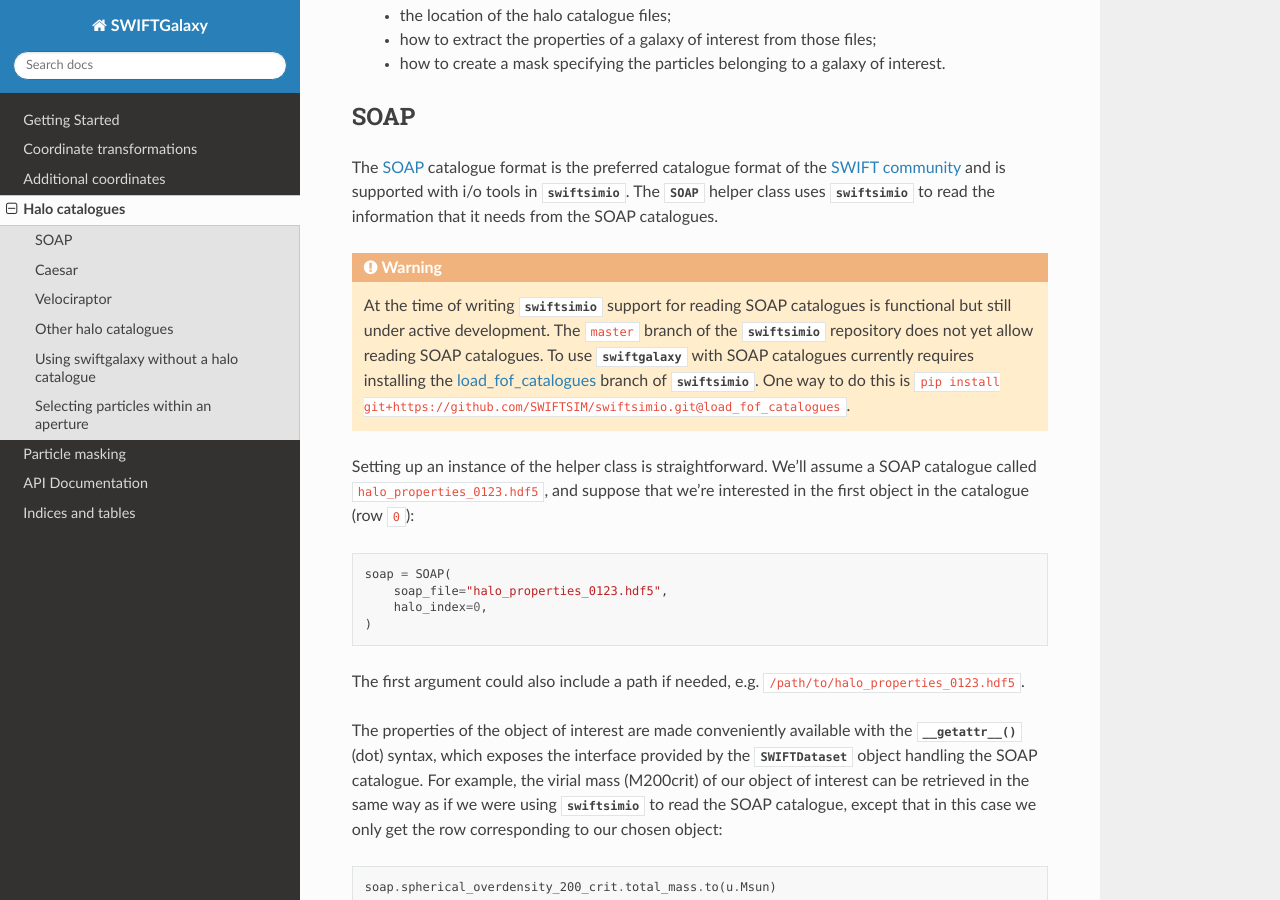
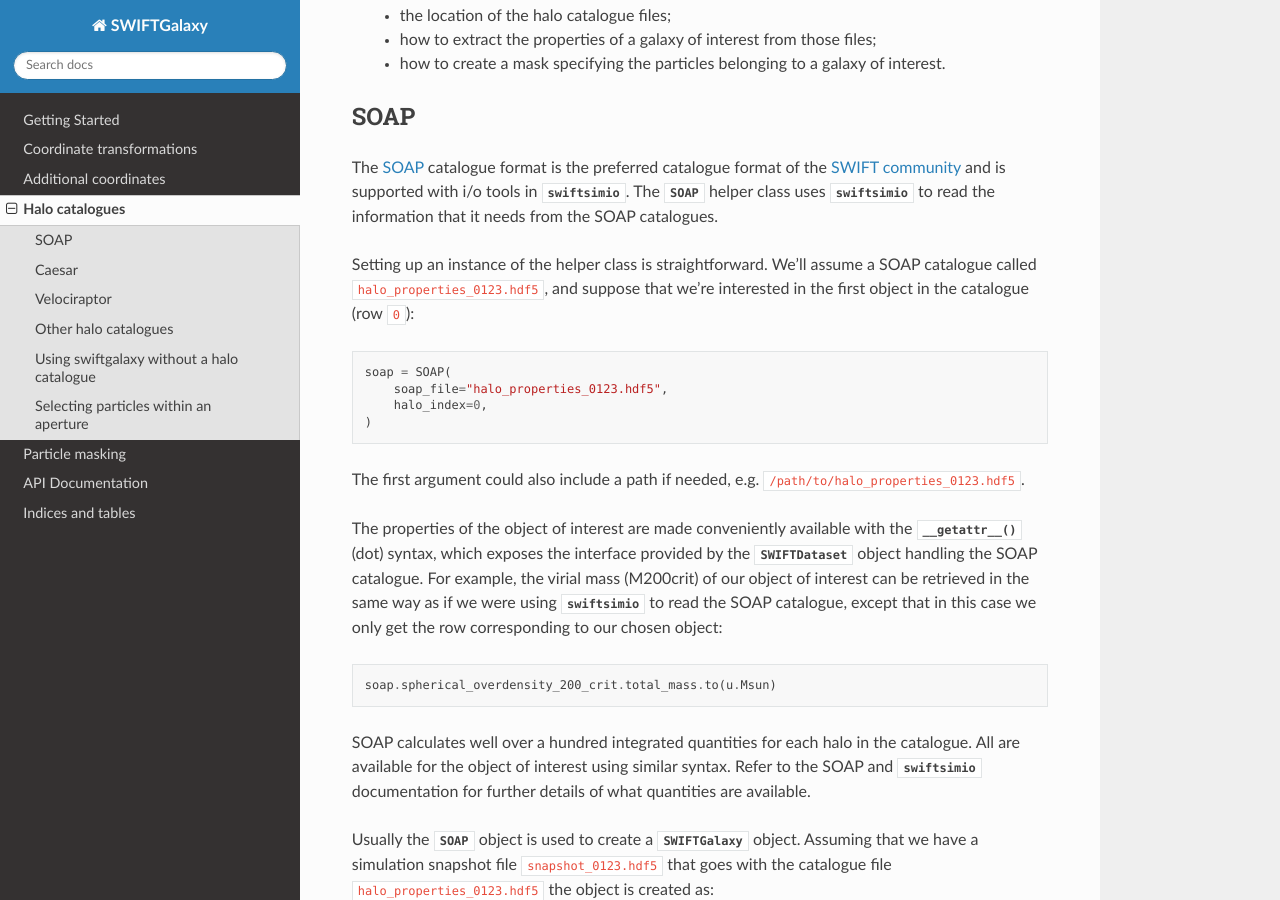
Before and after one commit to SWIFTSIM/swiftgalaxy, a Sphinx documentation site: the page built from docs/source/halo_catalogues/index.rst, in a window 1280 px wide and 900 px high, scrolled down 399 px. Built offline with Sphinx 7.4.7 and the Read the Docs theme 3.1.0, drawn with Linux system fonts in a browser that asks for light colours.

Commit message:
Remove warnings about dev branch of swiftsimio from docs.

```diff
--- a/README.rst
+++ b/README.rst
@@ -14,15 +14,10 @@ SWIFTGalaxy
 
 SWIFTGalaxy is a module that extends SWIFTSimIO_ tailored to analyses of particles belonging to individual simulated galaxies. It inherits from and extends the functionality of the ``SWIFTDataset``. It understands the content of halo catalogues (supported: `Velociraptor`_, `Caesar`_, `SOAP`_) and therefore which particles belong to a galaxy or other group of particles, and its integrated properties. The particles occupy a coordinate frame that is enforced to be consistent, such that particles loaded on-the-fly will match e.g. rotations and translations of particles already in memory. Intuitive masking of particle datasets is also enabled. Finally, some utilities to make working in cylindrical and spherical coordinate systems more convenient are also provided.
 
-.. warning::
-
-   In order to support use of SOAP halo catalogues this version (1.1.0) of SWIFTGalaxy depends on the `load_fof_catalogues`_ branch of SWIFTSimIO. This dependency will be automatically handled by ``pip``, but to use SOAP catalogues in SWIFTGalaxy you **must** install from github. One way to do this is ``pip install git+https://github.com/SWIFTSIM/swiftgalaxy.git``. PyPI_ does not allow depending on github repositories so SWIFTGalaxy v1.1.0 will not be released on PyPI (and therefore cannot be installed with ``pip install swiftgalaxy``) until the load_fof_catalogues branch is merged into SWIFTSimIO and itself released on PyPI. You can use the PyPI versions of both SWIFTGalaxy and SWIFTSimIO (these are compatible) but in this case SOAP halo catalogues are not supported.
-
 .. _SWIFTSimIO: http://swiftsimio.readthedocs.org
 .. _Velociraptor: https://ui.adsabs.harvard.edu/abs/2019PASA...36...21E/abstract
 .. _Caesar: https://caesar.readthedocs.io/en/latest/
 .. _SOAP: https://github.com/SWIFTSIM/SOAP
-.. _load_fof_catalogues: https://github.com/SWIFTSIM/swiftsimio/tree/load_fof_catalogues
 .. _PyPI: https://pypi.org
 
 .. INTRO_END_LABEL
--- a/docs/source/halo_catalogues/index.rst
+++ b/docs/source/halo_catalogues/index.rst
@@ -16,11 +16,6 @@ The `SOAP`_ catalogue format is the preferred catalogue format of the `SWIFT com
 
 .. _SWIFT community: https://github.com/SWIFTSIM
 .. _SOAP: https://github.com/SWIFTSIM/SOAP
-.. _load_fof_catalogues: https://github.com/SWIFTSIM/swiftsimio/tree/load_fof_catalogues
-
-.. warning ::
-
-   At the time of writing :mod:`swiftsimio` support for reading SOAP catalogues is functional but still under active development. The ``master`` branch of the :mod:`swiftsimio` repository does not yet allow reading SOAP catalogues. To use :mod:`swiftgalaxy` with SOAP catalogues currently requires installing the `load_fof_catalogues`_ branch of :mod:`swiftsimio`. One way to do this is ``pip install git+https://github.com/SWIFTSIM/swiftsimio.git@load_fof_catalogues``.
 
 Setting up an instance of the helper class is straightforward. We'll assume a SOAP catalogue called :file:`halo_properties_0123.hdf5`, and suppose that we're interested in the first object in the catalogue (row ``0``):
 
```
